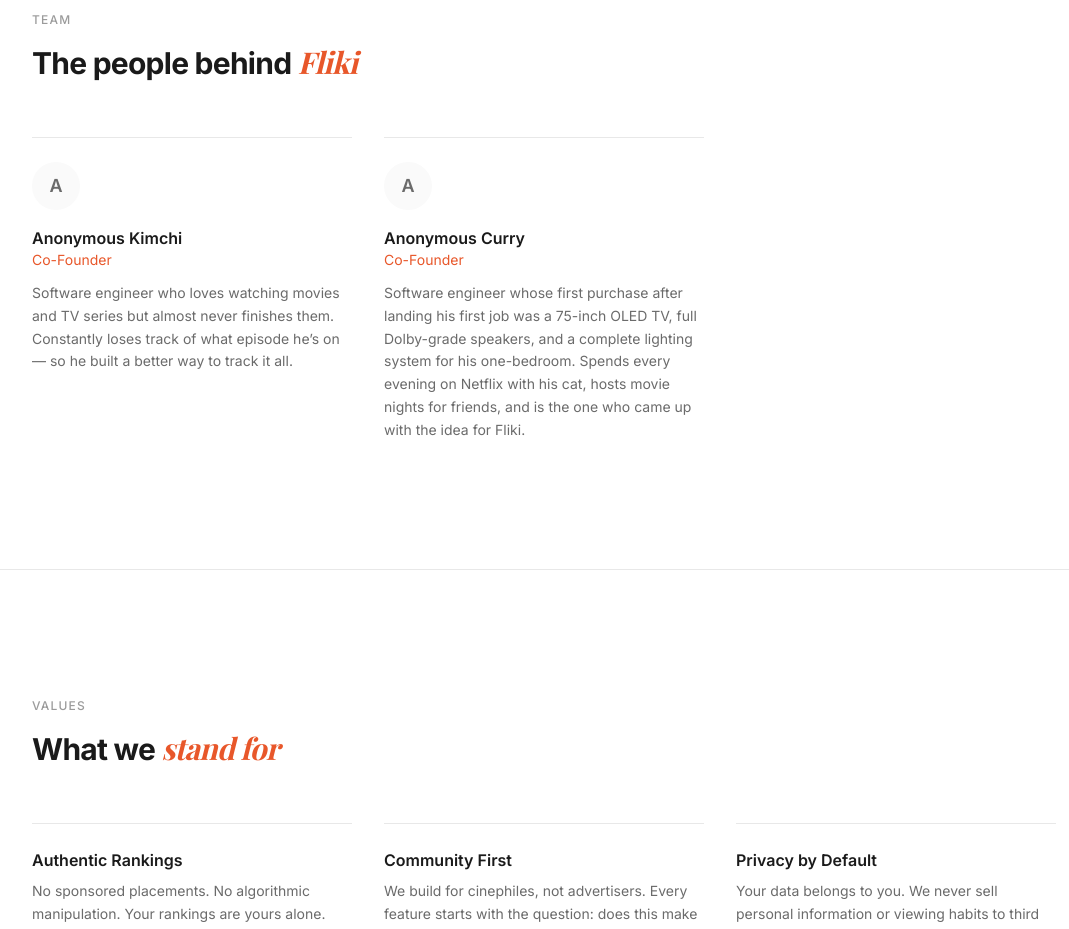
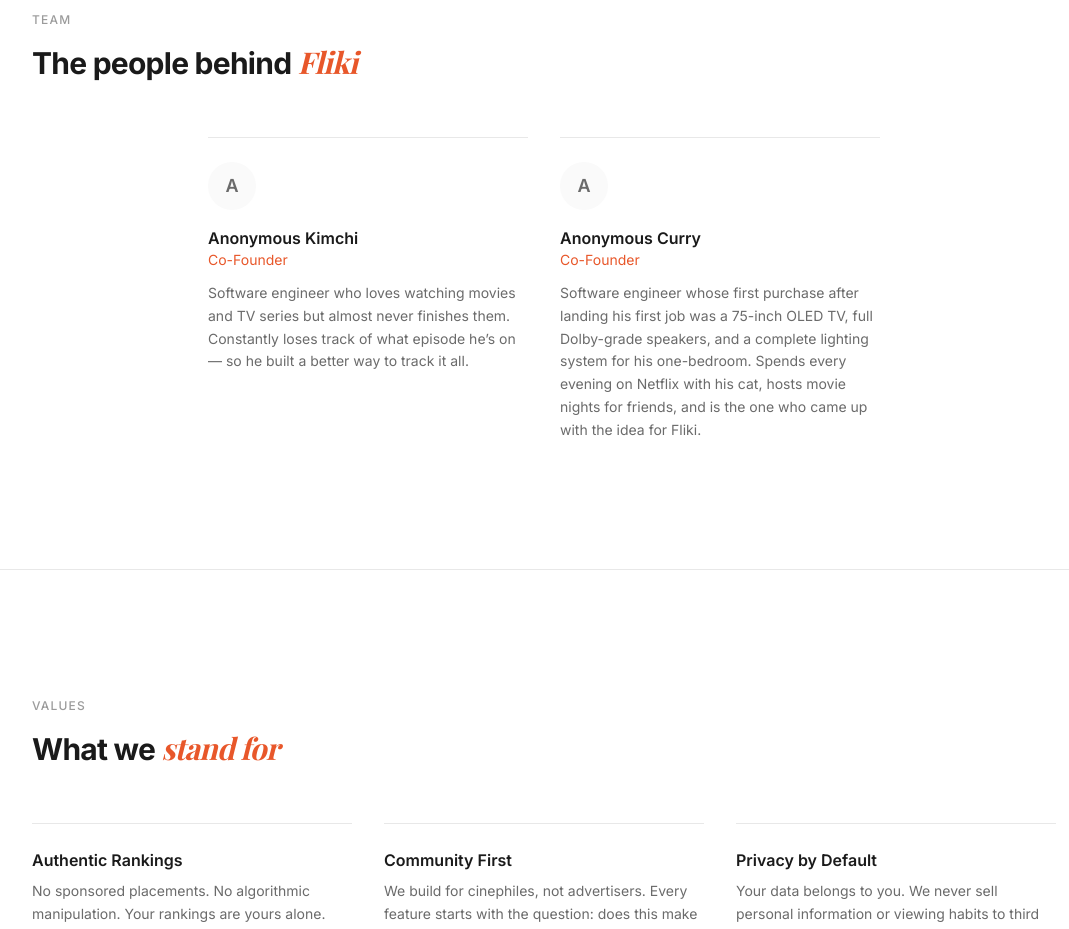
Before and after one commit to FlikiApp/FlikiApp-Web, a React (Vite) app: page /about in a window 1280 px wide. Shown: the part 1480-2409 px from the top of the page, without its empty margins (96-1165 px from the left). Built offline with nearby package versions, Linux system fonts and the light colour scheme; a web font is replaced by a local one.

Commit message:
bio done

```diff
--- a/src/pages/AboutPage.tsx
+++ b/src/pages/AboutPage.tsx
@@ -95,7 +95,7 @@
           </h2>
         </AnimatedSection>
 
-        <div className="grid md:grid-cols-3 gap-8">
+        <div className="grid md:grid-cols-2 gap-8 max-w-2xl mx-auto">
           {TEAM_MEMBERS.map((member, i) => (
             <AnimatedSection key={member.name} delay={i * 0.08}>
               <div className="border-t border-border-subtle pt-6">
```
